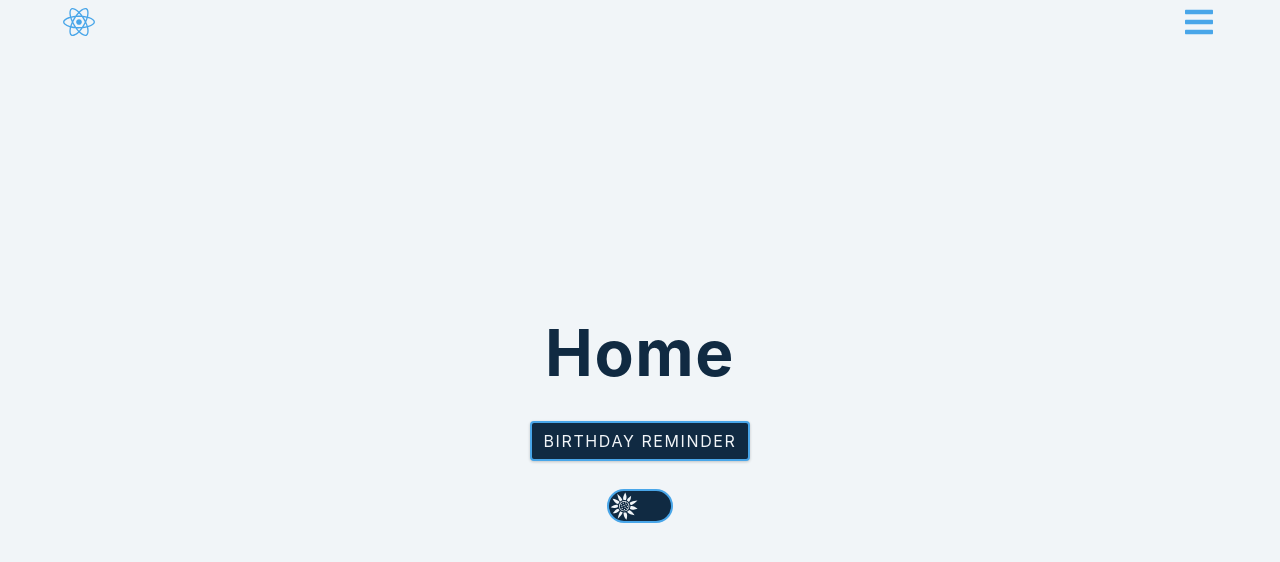
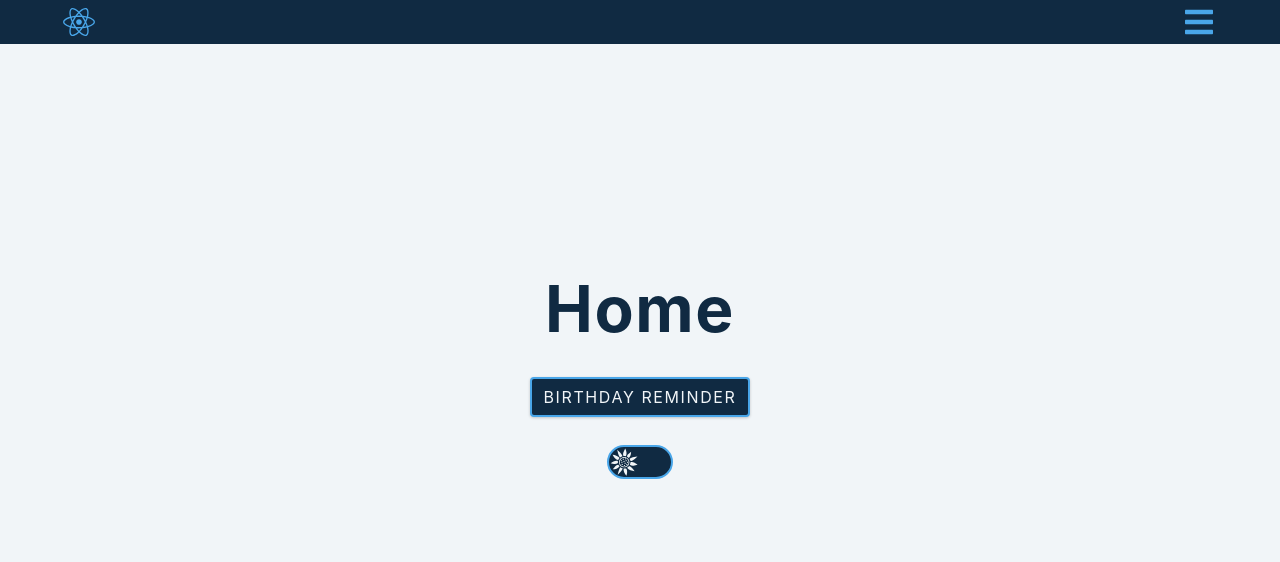
Before and after one commit to mshuber1981/React-JS, a React (Create React App) app: page / in a window 1280 px wide. Shown: the top 562 px of the page. Built offline with nearby package versions, Linux system fonts and the light colour scheme.

Commit message:
Updating styles

```diff
--- a/src/components/GlobalStyles.js
+++ b/src/components/GlobalStyles.js
@@ -42,8 +42,10 @@ Variables
   --transition: all 0.3s linear;
   --spacing: 0.1rem;
   --radius: 0.25rem;
-  --light-shadow: 0 5px 15px rgba(0, 0, 0, 0.1);
-  --dark-shadow: 0 5px 15px rgba(0, 0, 0, 0.2);
+  --light-shadow: 6px 6px 12px rgba(0, 0, 0, 0.7);
+  --dark-shadow: 6px 6px 12px rgba(0, 0, 0, 0.9);
+  --lw-shadow: 5px 5px 12px rgba(255, 255, 255, 0.7);
+  --dw-shadow: 6px 6px 12px rgba(255, 255, 255, 0.9);
   --max-width: 1170px;
   --fixed-width: 620px;
 }
@@ -83,7 +85,6 @@ h2,
 h3,
 h4 {
   letter-spacing: var(--spacing);
-  text-transform: capitalize;
   line-height: 1.25;
   margin-bottom: 0.75rem;
 }
@@ -134,13 +135,17 @@ p {
 }
 
 .section {
+  padding: 5rem 0;
+}
+
+.section-center {
   width: 90vw;
   margin: 0 auto;
   max-width: var(--max-width);
 }
 
 @media screen and (min-width: 992px) {
-  .section {
+  .section-center {
     width: 95vw;
   }
 }
--- a/src/components/NavBar.jsx
+++ b/src/components/NavBar.jsx
@@ -2,6 +2,11 @@ import styled from "styled-components";
 import { FaReact, FaBars } from "react-icons/fa";
 
 const StyledNavBar = styled.nav`
+  position: fixed;
+  width: 100%;
+  background: ${(props) =>
+    props.theme.name === "light" ? "var(--clr-grey-1)" : "var(--clr-grey-10)"};
+
   .nav-center {
     max-width: var(--max-width);
     margin: 0 auto;
```
